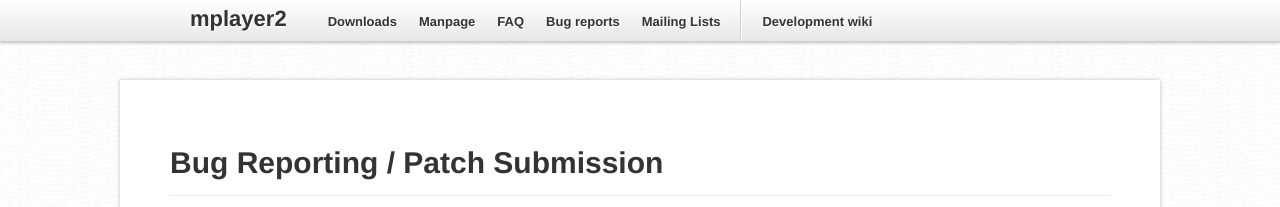
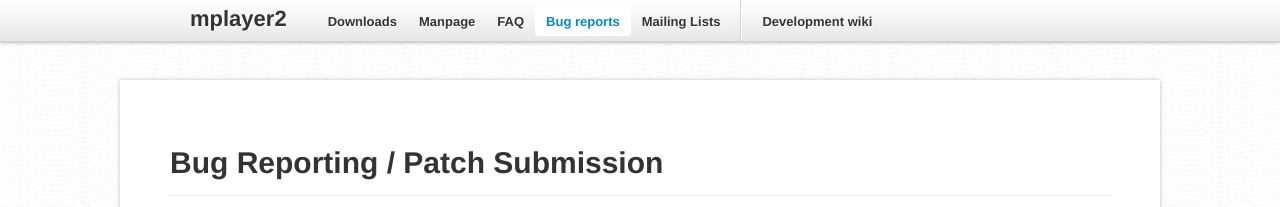
Before and after one commit to mplayer2/mplayer2.org, a Sphinx documentation site: the page built from source/bug-reports.rst, in a window 1280 px wide. Shown: the top 207 px of the page. Built offline with Sphinx 7.4.7, drawn with Linux system fonts in a browser that asks for light colours; nearby versions of some CDN libraries.

Commit message:
add bugs page

```diff
--- a/source/_templates/layout.html
+++ b/source/_templates/layout.html
@@ -34,7 +34,7 @@
               {{ nav.item('downloads', pagename, pathto('downloads'), "Downloads") }}
               {{ nav.item('manpage', pagename, pathto('manpage'), "Manpage") }}
               {{ nav.item('faq', pagename, pathto('faq'), "FAQ") }}
-              <li><a href="http://devel.mplayer2.org/wiki/Bugs">Bug reports</a></li>
+              {{ nav.item('bug-reports', pagename, pathto('bug-reports'), "Bug reports") }}
               <li><a href="http://lists.mplayer2.org/">Mailing Lists</a></li>
               <li class="divider-vertical"></li>
               <li><a href="http://devel.mplayer2.org/">Development wiki</a></li>
```
Also changed, not shown: source/bug-reports.rst (renamed from source/bugspatches.rst).
